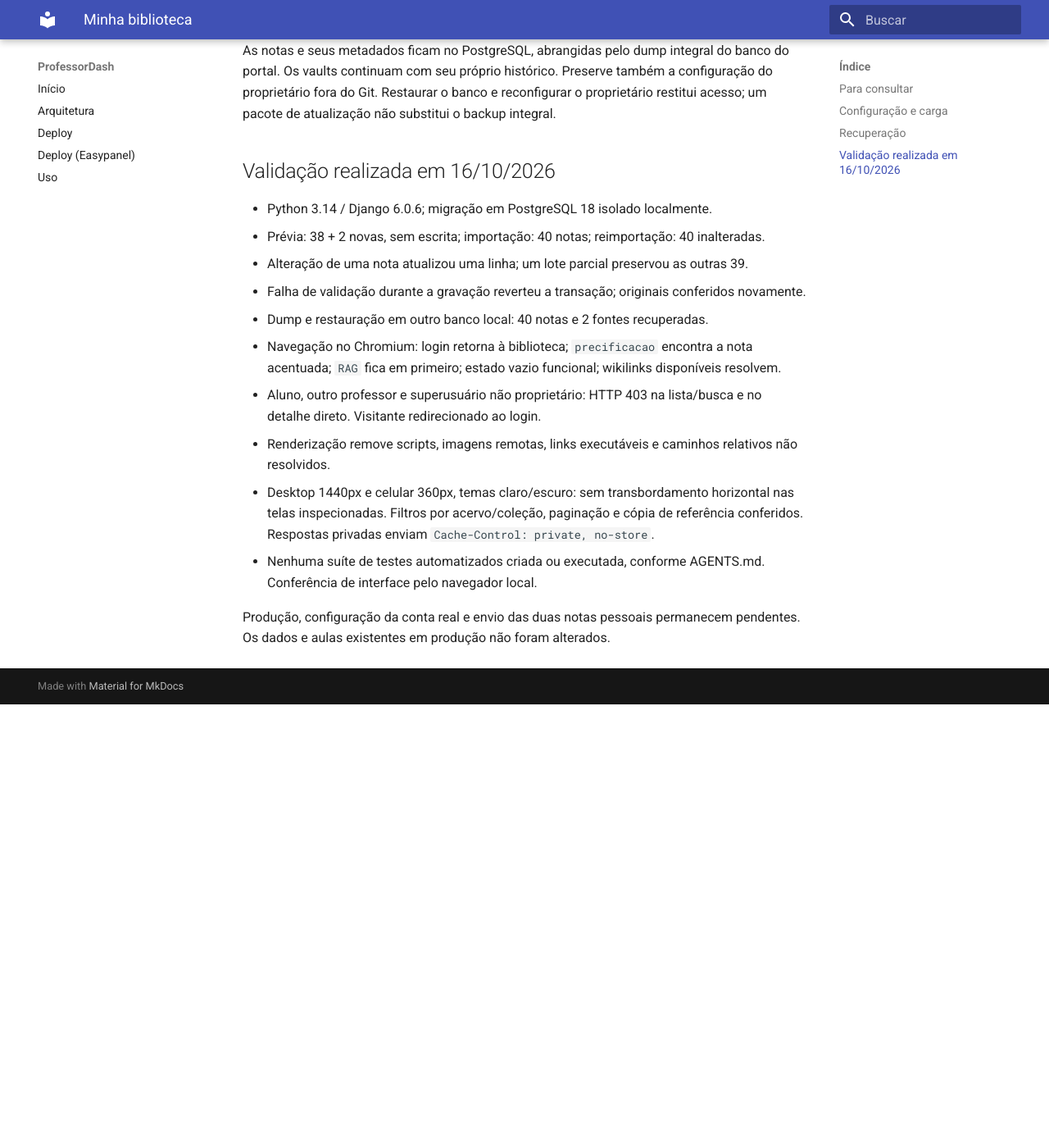
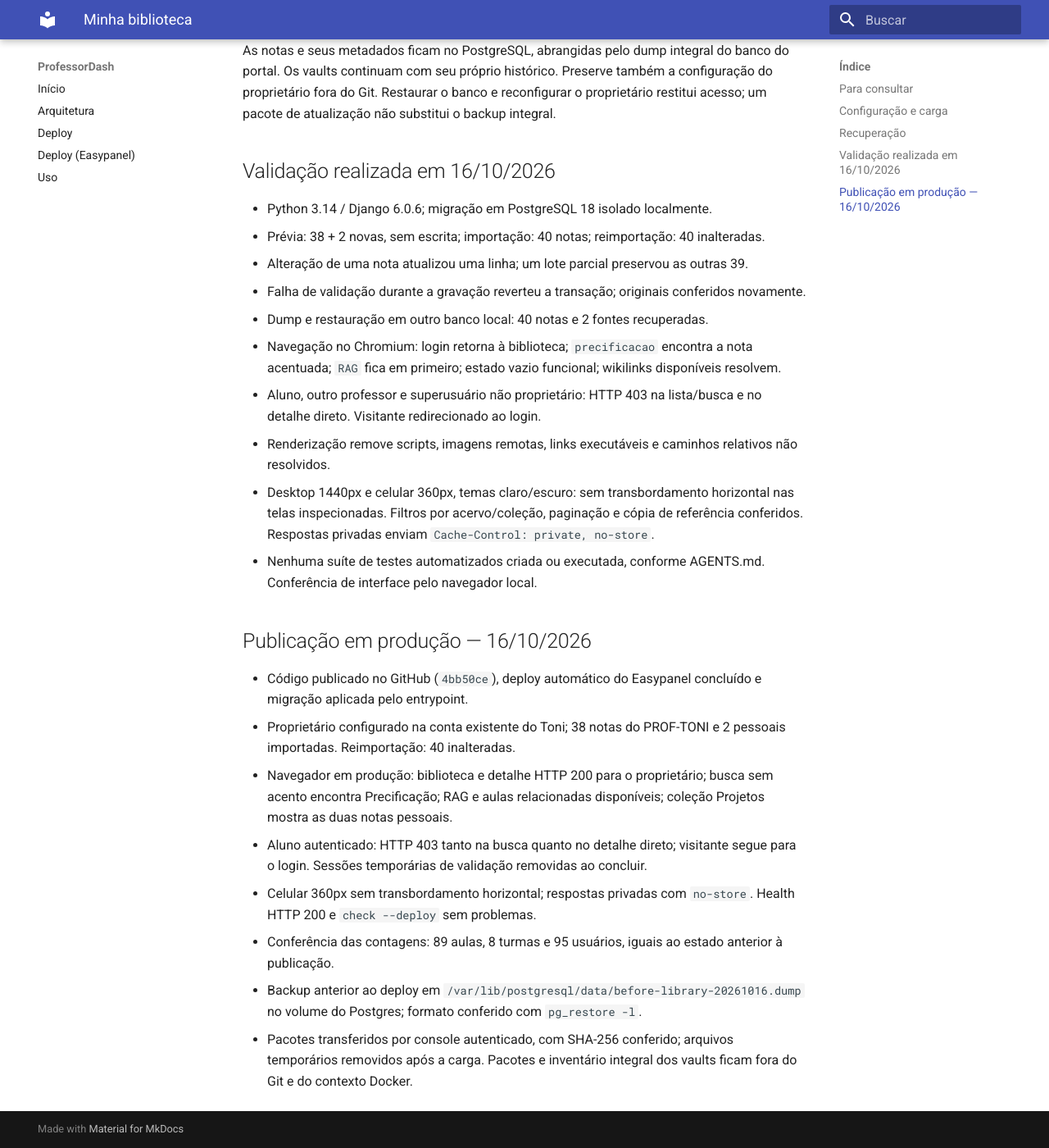
Before and after one commit to elvertoni/professorDash2.0, an MkDocs documentation site: the page built from docs/segundo-cerebro/COMO-USAR.md, in a window 1280 px wide and 1400 px high, scrolled down 1749 px. Shown: the whole window at 82% size. Built offline with MkDocs 1.6.1 and Material for MkDocs 9.7.7, drawn with Linux system fonts in a browser that asks for light colours; before the commit the page ends 2608 px from its top, so only the background shows below that; some of the changed text lies outside the part shown.

Commit message:
docs: record private library production rollout

```diff
--- a/docs/segundo-cerebro/COMO-USAR.md
+++ b/docs/segundo-cerebro/COMO-USAR.md
@@ -1,6 +1,6 @@
 # Minha biblioteca
 
-A primeira versão está implementada para consulta privada no ProfessorDash. O lote piloto contém **40 notas**: 36 conceitos vivos e 2 rascunhos do PROF-TONI, mais 2 rascunhos do cérebro pessoal. A implantação em produção ainda não foi realizada.
+A primeira versão está implementada para consulta privada no ProfessorDash. O lote piloto contém **40 notas**: 36 conceitos vivos e 2 rascunhos do PROF-TONI, mais 2 rascunhos do cérebro pessoal. Disponível em produção em [Minha biblioteca](https://prof.tonicoimbra.com/biblioteca/), com acesso pela conta proprietária.
 
 ## Para consultar
 
@@ -62,4 +62,13 @@ As notas e seus metadados ficam no PostgreSQL, abrangidas pelo dump integral do
 - Desktop 1440px e celular 360px, temas claro/escuro: sem transbordamento horizontal nas telas inspecionadas. Filtros por acervo/coleção, paginação e cópia de referência conferidos. Respostas privadas enviam `Cache-Control: private, no-store`.
 - Nenhuma suíte de testes automatizados criada ou executada, conforme AGENTS.md. Conferência de interface pelo navegador local.
 
-Produção, configuração da conta real e envio das duas notas pessoais permanecem pendentes. Os dados e aulas existentes em produção não foram alterados.
+## Publicação em produção — 16/10/2026
+
+- Código publicado no GitHub (`4bb50ce`), deploy automático do Easypanel concluído e migração aplicada pelo entrypoint.
+- Proprietário configurado na conta existente do Toni; 38 notas do PROF-TONI e 2 pessoais importadas. Reimportação: 40 inalteradas.
+- Navegador em produção: biblioteca e detalhe HTTP 200 para o proprietário; busca sem acento encontra Precificação; RAG e aulas relacionadas disponíveis; coleção Projetos mostra as duas notas pessoais.
+- Aluno autenticado: HTTP 403 tanto na busca quanto no detalhe direto; visitante segue para o login. Sessões temporárias de validação removidas ao concluir.
+- Celular 360px sem transbordamento horizontal; respostas privadas com `no-store`. Health HTTP 200 e `check --deploy` sem problemas.
+- Conferência das contagens: 89 aulas, 8 turmas e 95 usuários, iguais ao estado anterior à publicação.
+- Backup anterior ao deploy em `/var/lib/postgresql/data/before-library-20261016.dump` no volume do Postgres; formato conferido com `pg_restore -l`.
+- Pacotes transferidos por console autenticado, com SHA-256 conferido; arquivos temporários removidos após a carga. Pacotes e inventário integral dos vaults ficam fora do Git e do contexto Docker.
```
Also changed, not shown: AGENTS.md (+1 -1 lines), CLAUDE.md (+5 -1 lines), PRD_PROF_DASH.md (+1 -1 lines), docs/segundo-cerebro/MAPA-E-PROPOSTA.md (+3 -3 lines).
